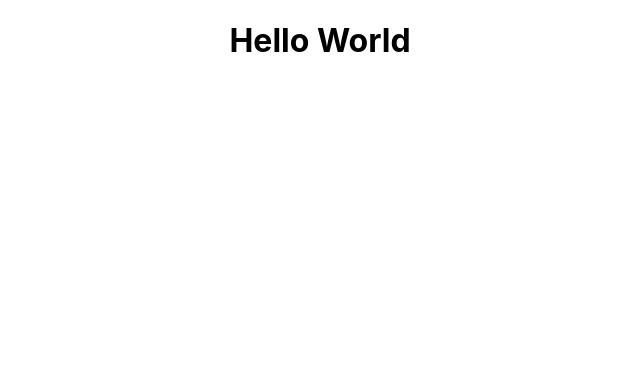
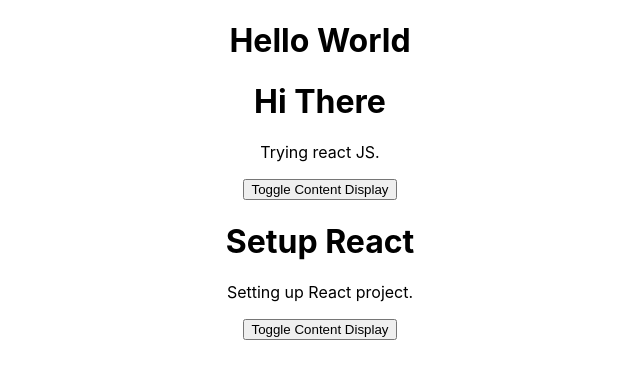
Before and after one commit to shan18/Learn-ReactJS, a React (Create React App) app: page / in a window 1280 px wide. Shown: the top 378 px of the page, without its empty margins (320-960 px from the left). Built offline with nearby package versions, Linux system fonts and the light colour scheme.

Commit message:
Toggle content with state

```diff
--- a/src/App.js
+++ b/src/App.js
@@ -1,13 +1,13 @@
 import React, { Component } from 'react'
-// import PostList from './posts/PostList'
-import ConstLetVar from './constletvar/ConstLetVar'
+import PostList from './posts/PostList'
+// import ConstLetVar from './constletvar/ConstLetVar'
 import './App.css'
 
 class App extends Component {
   render () {
     return (
       <div className='App'>
-        <ConstLetVar />
+        <PostList />
       </div>
     )
   }
--- a/src/posts/PostDetail.js
+++ b/src/posts/PostDetail.js
@@ -3,27 +3,45 @@
 class PostDetail extends Component {
   constructor (props) {
     super(props)
-    // this allows us to reference the 'this' keyword in function
-    // if the constructor for a method is not defined then using 'this' within the method will throw an error
     this.titleWasClicked = this.titleWasClicked.bind(this)
+    this.toggleContent = this.toggleContent.bind(this)
+    this.state = {
+      showContent: true
+    }
   }
 
   titleWasClicked (event) {
     event.preventDefault()
-    const { dataCallback } = this.props // We have to first define the callback before using it
-    // console.log(dataCallback)
-    if (dataCallback !== undefined) { // used when no such property is defined in the parent component
+    const { dataCallback } = this.props
+    if (dataCallback !== undefined) {
       dataCallback('hello there!')
     }
   }
 
+  toggleContent (event) {
+    event.preventDefault()
+
+    this.setState({
+      showContent: !this.state.showContent
+    })
+
+    // Alternate way of doing the above process
+    //
+    // const { showContent } = this.state
+    // this.setState({
+    //   showContent: !showContent
+    // })
+  }
+
   render () {
-    const { post } = this.props
-    // Alternate way of declaration:  const post = this.props.post
+    const { post } = this.props // Whenever using 'this' we need to define the variable in '{}'
+    const { showContent } = this.state
     return (
       <div>
         <h1 onClick={this.titleWasClicked}>{post.title}</h1>
-        <p>{post.content}</p>
+
+        {showContent === true ? <p>{post.content}</p> : ''}
+        <button onClick={this.toggleContent}>Toggle Content Display</button>
       </div>
     )
   }
```
